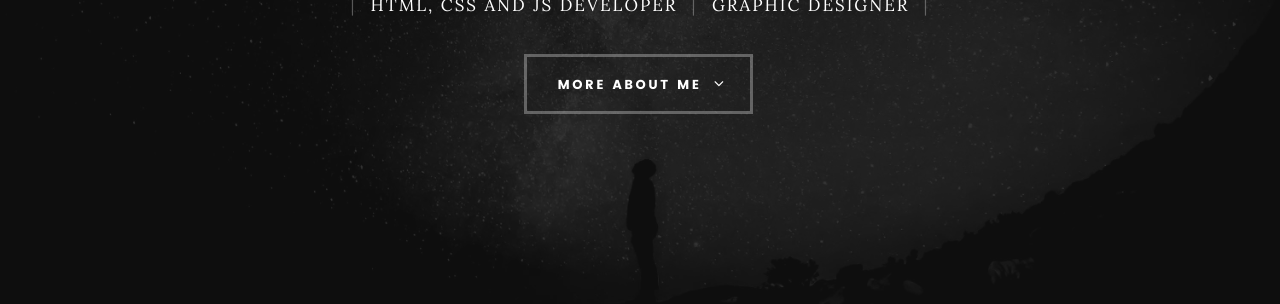
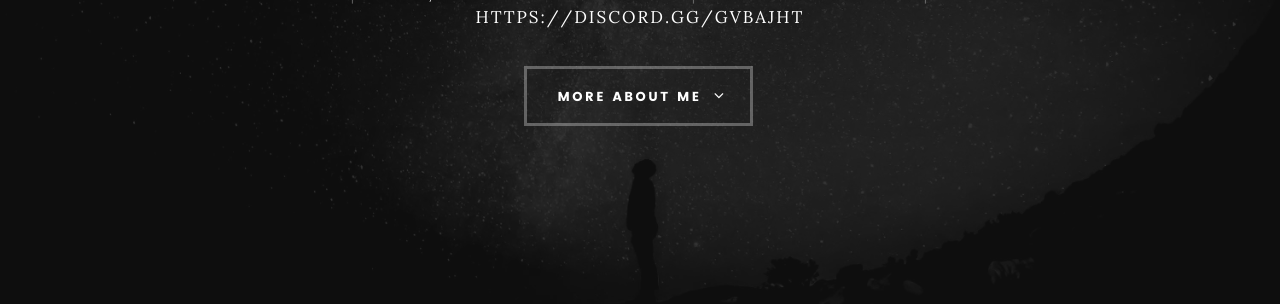
Before and after one commit to speakfax/speakfax.github.io, a plain HTML site: page index.html in a window 1280 px wide. Shown: the part 385-689 px from the top of the page. Drawn offline with Linux system fonts and the light colour scheme; files whose address does not match are found by name.

Commit message:
Update index.html

```diff
--- a/index.html
+++ b/index.html
@@ -58,7 +58,8 @@
 
 	   			<p class="intro-position">
 	   				<span>HTML, CSS and JS Developer</span>
-	   				<span>Graphic Designer</span>
+					   <span>Graphic Designer</span> <br>
+					   https://discord.gg/gvBAjhT
 	   			</p>
 
 	   			<a class="button stroke smoothscroll" href="#about" title="">More About Me</a>
```
